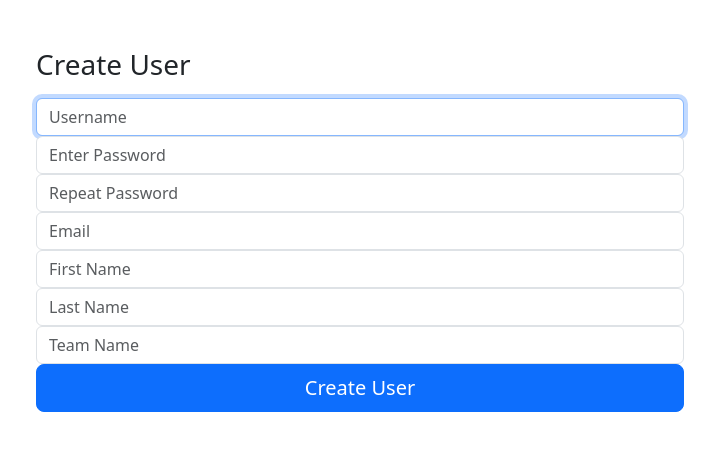
After one commit to joekawa/backend, a Django app: page /create_user/ in a window 1280 px wide. The commit adds this page. Shown: the top 459 px of the page, without its empty margins (94-813 px from the left). Run offline with Django 4.2, Linux system fonts and the light colour scheme.

Commit message:
added add user flow

```diff
--- a/backend/bettergtm_backend/forms.py
+++ b/backend/bettergtm_backend/forms.py
@@ -1,6 +1,6 @@
 from django import forms
 from django.forms import ModelForm, TextInput, EmailInput, PasswordInput, Select
-from django.contrib.auth.forms import AuthenticationForm
+from django.contrib.auth.forms import AuthenticationForm, UserCreationForm
 
 class LoginForm(AuthenticationForm):
     username = forms.CharField(max_length=30, required=True,
@@ -12,3 +12,34 @@ class LoginForm(AuthenticationForm):
                                widget=PasswordInput(
                                      attrs={'class': "form-control",
                                             'placeholder': "Enter Password"}))
+
+
+class CreateUserForm(UserCreationForm):
+      username = forms.CharField(max_length=30, required=True,
+                              widget=TextInput(
+                                    attrs={'class': "form-control",
+                                            'placeholder': "Username"}))
+      password1 = forms.CharField(max_length=30, required=True,
+                               widget=PasswordInput(
+                                     attrs={'class': "form-control",
+                                            'placeholder': "Enter Password"}))
+      password2 = forms.CharField(max_length=30, required=True,
+                                widget=PasswordInput(
+                                     attrs={'class': "form-control",
+                                            'placeholder': "Repeat Password"}))
+      email = forms.EmailField(required=True,
+                             widget=EmailInput(
+                                attrs={'class': "form-control",
+                                       'placeholder': "Email"}))
+      first_name = forms.CharField(max_length=30, required=False,
+                                 widget=TextInput(
+                                     attrs={'class': "form-control",
+                                            'placeholder': "First Name"}))
+      last_name = forms.CharField(max_length=30, required=False,
+                                widget=TextInput(
+                                    attrs={'class': "form-control",
+                                           'placeholder': "Last Name"}))
+      team = forms.CharField(max_length=30, required=False,
+                                widget=TextInput(
+                                    attrs={'class': "form-control",
+                                           'placeholder': "Team Name"}))
--- a/backend/bettergtm_backend/templates/base.html
+++ b/backend/bettergtm_backend/templates/base.html
@@ -32,6 +32,7 @@
     <li class='list-group-item'>Contact</li>
     <li class='list-group-item'>Login</li>
     <li class='list-group-item'><a href="{% url 'bettergtm_backend:logout' %}">Logout</a></li>
+    <li class='list-group-item'><a href="{% url 'bettergtm_backend:create_user' %}">Create User</a></li>
     <!--* ADDED CHECK FOR USER LOGIN-->
     <li class='list-group-item'>{{ user.username }}</li>
   </ul>
--- /dev/null
+++ b/backend/bettergtm_backend/templates/create_user.html
@@ -0,0 +1,40 @@
+{% extends 'base.html' %}
+
+{% block content %}
+<div class="col-lg-8">
+  <div class="card-body py-5 px-md-5">
+
+    <form class="form-signin w-100 m-auto" method="POST"
+    action="{% url 'bettergtm_backend:create_user' %}">
+    {% csrf_token %}
+
+    <h1 class="h3 mb-3 fw-normal">Create User</h1>
+    <div class='form-group'>
+        {{ form.username }}
+      </div>
+      <div class='form-group'>
+        {{ form.password1 }}
+      </div>
+      <div class='form-group'>
+        {{ form.password2 }}
+      </div>
+      <div class='form-group'>
+        {{ form.email }}
+      </div>
+      <div class='form-group'>
+        {{ form.first_name }}
+      </div>
+      <div class='form-group'>
+        {{ form.last_name }}
+      </div>
+      <div class='form-group'>
+        {{ form.team }}
+      </div>
+    <button class="w-100 btn btn-lg btn-primary" type="submit">Create User</button>
+  </form>
+
+  </div>
+</div>
+</div>
+</div>
+{% endblock %}
--- a/backend/bettergtm_backend/urls.py
+++ b/backend/bettergtm_backend/urls.py
@@ -13,4 +13,5 @@ urlpatterns = [
     path("profile/", views.profilt, name="profile"),
     path('login/', views.login_view, name='login'),
     path('logout/', views.logout_view, name='logout'),
+    path('create_user/', views.create_user, name='create_user'),
 ]
--- a/backend/bettergtm_backend/views.py
+++ b/backend/bettergtm_backend/views.py
@@ -1,7 +1,9 @@
 from django.shortcuts import render, redirect
 from django.http import HttpResponse
 from django.contrib.auth import logout, login, authenticate
-from .forms import LoginForm
+from .forms import LoginForm, CreateUserForm
+from .models import Profile
+from django.contrib.auth.models import User
 
 def index(request):
     return render(request, 'index.html')
@@ -43,3 +45,25 @@ def login_view(request):
 def logout_view(request):
     logout(request)
     return redirect('bettergtm_backend:login')
+
+
+def create_user(request):
+    if request.method == 'POST':
+        form = CreateUserForm(request.POST)
+        if form.is_valid():
+            username = form.cleaned_data.get('username')
+            password = form.cleaned_data.get('password1')
+            email = form.cleaned_data.get('email')
+            first_name = form.cleaned_data.get('first_name')
+            last_name = form.cleaned_data.get('last_name')
+            team = form.cleaned_data.get('team')
+            user = User.objects.create_user(username=username, password=password)
+            profile = Profile.objects.create(user=user, first_name=first_name,
+                                             last_name=last_name,
+                                             team=team)
+            user.save()
+            profile.save()
+            return redirect('bettergtm_backend:create_user')
+    else:
+        form = CreateUserForm()
+    return render(request, 'create_user.html', {'form': form})
```
Also changed, not shown: backend/bettergtm_backend/models.py (+5 -5 lines), backend/bettergtm_backend/migrations/0002_customer_rename_fiirst_name_profile_first_name_and_more.py (added), backend/db.sqlite3.
